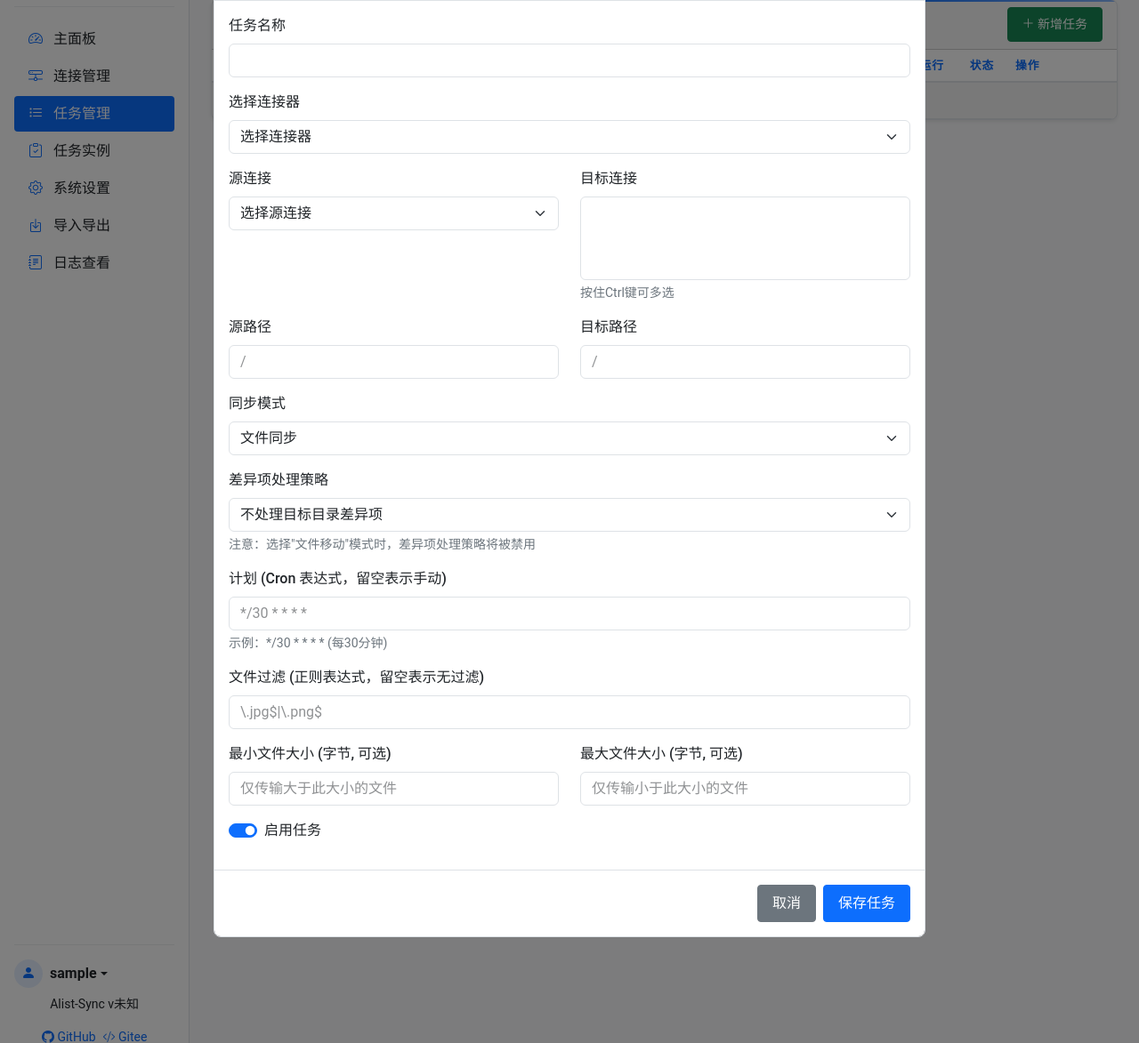
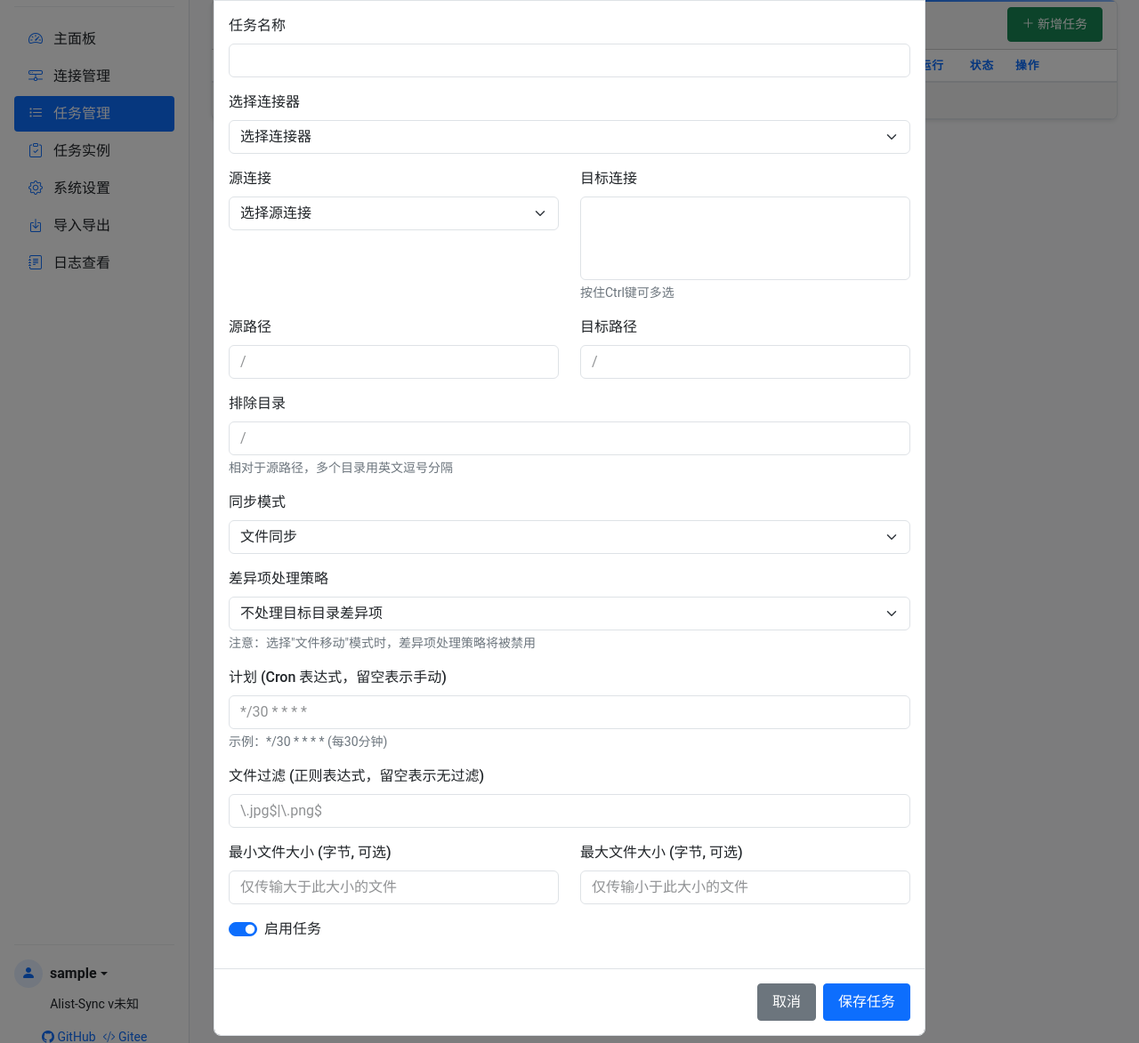
Before and after one commit to tuthanika/alist-sync-web, a Flask app: page /tasks in a window 1280 px wide, after a click on "新增任务". Shown: the part 91-1264 px from the top of the page at 89% size. Run offline with Flask 2, Linux system fonts and the light colour scheme; the visitor is signed in with stand-in values (Sample User, id 1); data that the repository does not hold is empty; some libraries are stand-ins or nearby versions.

Commit message:
加回排除目录功能

```diff
--- a/app/templates/tasks.html
+++ b/app/templates/tasks.html
@@ -163,6 +163,9 @@
                                                             {% elif task.sync_diff_action == 'delete' %}删除
                                                             {% endif %}
                                                         </div>
+                                                        <div class="mb-2">
+                                                            <strong>排除目录:</strong> {{ task.exclude_dirs or "无" }}
+                                                        </div>
                                                     </div>
                                                     <div class="col-md-6">
                                                         <div class="mb-2">
@@ -255,6 +258,12 @@
                     </div>
 
                     <div class="mb-3">
+                        <label for="excludeDirs" class="form-label">排除目录</label>
+                        <input type="text" class="form-control" id="excludeDirs" placeholder="/">
+                        <div class="form-text">相对于源路径，多个目录用英文逗号分隔</div>
+                    </div>
+
+                    <div class="mb-3">
                         <label for="syncType" class="form-label">同步模式</label>
                         <select class="form-select" id="syncType" required>
                             <option value="file_sync">文件同步</option>
@@ -359,6 +368,12 @@
                             <label for="editTargetPath" class="form-label">目标路径</label>
                             <input type="text" class="form-control" id="editTargetPath" placeholder="/" required>
                         </div>
+                    </div>
+
+                    <div class="mb-3">
+                        <label for="editExcludeDirs" class="form-label">排除目录</label>
+                        <input type="text" class="form-control" id="editExcludeDirs" placeholder="/">
+                        <div class="form-text">相对于源路径，多个目录用英文逗号分隔</div>
                     </div>
 
                     <div class="mb-3">
@@ -737,6 +752,7 @@
                 target_connection_names: Array.from(document.querySelectorAll('#targetConnections option:checked')).map(opt => opt.text).join(', '),
                 source_path: document.getElementById('sourcePath').value,
                 target_path: document.getElementById('targetPath').value,
+                exclude_dirs: document.getElementById('excludeDirs').value,
                 sync_type: document.getElementById('syncType').value,
                 sync_diff_action: document.getElementById('syncDiffAction').value,
                 schedule: document.getElementById('schedule').value,
@@ -867,6 +883,7 @@
                     // 新增：最小/最大文件大小
                     document.getElementById('editSizeMin').value = task.size_min != null ? task.size_min : '';
                     document.getElementById('editSizeMax').value = task.size_max != null ? task.size_max : '';
+                    document.getElementById('editExcludeDirs').value = task.exclude_dirs || '';
                     document.getElementById('editTaskEnabled').checked = task.enabled !== false;
 
                     // 先加载所有连接，然后选择任务使用的连接并加载存储列表
@@ -934,6 +951,7 @@
                 target_connection_names: Array.from(document.querySelectorAll('#editTargetConnections option:checked')).map(opt => opt.text).join(', '),
                 source_path: document.getElementById('editSourcePath').value,
                 target_path: document.getElementById('editTargetPath').value,
+                exclude_dirs: document.getElementById('editExcludeDirs').value,
                 sync_type: document.getElementById('editSyncType').value,
                 sync_diff_action: document.getElementById('editSyncDiffAction').value,
                 schedule: document.getElementById('editSchedule').value,
@@ -1602,6 +1620,9 @@
                                                 <div class="mb-2">
                                                     <strong>差异项处理:</strong> ${diffActionText}
                                                 </div>
+                                                <div class="mb-2">
+                                                    <strong>排除目录:</strong> ${task.exclude_dirs || '无'}
+                                                </div>
                                             </div>
                                             <div class="col-md-6">
                                                 <div class="mb-2">
@@ -1692,6 +1713,7 @@
                         // 最小/最大文件大小
                         document.getElementById('editSizeMin').value = task.size_min != null ? task.size_min : '';
                         document.getElementById('editSizeMax').value = task.size_max != null ? task.size_max : '';
+                        document.getElementById('editExcludeDirs').value = task.exclude_dirs || '';
                         document.getElementById('editTaskEnabled').checked = task.enabled !== false;
 
                         // 先加载所有连接，然后选择任务使用的连接并加载存储列表
--- a/app/utils/data_manager.py
+++ b/app/utils/data_manager.py
@@ -875,7 +875,8 @@ class DataManager:
 
             # 获取计划和文件过滤器
             schedule = self._convert_cron_format(sync_task.get("cron", ""))
-            file_filter = sync_task.get("excludeDirs", "")
+            file_filter = sync_task.get("regexPatterns", "")
+            exclude_dirs = sync_task.get("excludeDirs", "")
 
             # --------- 处理不同的路径格式 ---------
 
@@ -922,6 +923,7 @@ class DataManager:
                         "sync_diff_action": sync_del_action,
                         "schedule": schedule,
                         "file_filter": file_filter,
+                        "exclude_dirs": exclude_dirs,
                         "enabled": True,
                         "created_at": self.format_timestamp(int(time.time())),
                         "updated_at": self.format_timestamp(int(time.time())),
@@ -960,6 +962,7 @@ class DataManager:
                     "sync_diff_action": sync_del_action,
                     "schedule": schedule,
                     "file_filter": file_filter,
+                    "exclude_dirs": exclude_dirs,
                     "enabled": True,
                     "created_at": self.format_timestamp(int(time.time())),
                     "updated_at": self.format_timestamp(int(time.time())),
@@ -1008,6 +1011,7 @@ class DataManager:
                     "sync_diff_action": sync_del_action,
                     "schedule": schedule,
                     "file_filter": file_filter,
+                    "exclude_dirs": exclude_dirs,
                     "enabled": True,
                     "created_at": self.format_timestamp(int(time.time())),
                     "updated_at": self.format_timestamp(int(time.time())),
```
Also changed, not shown: app/utils/sync_manager.py (+14 -2 lines).
